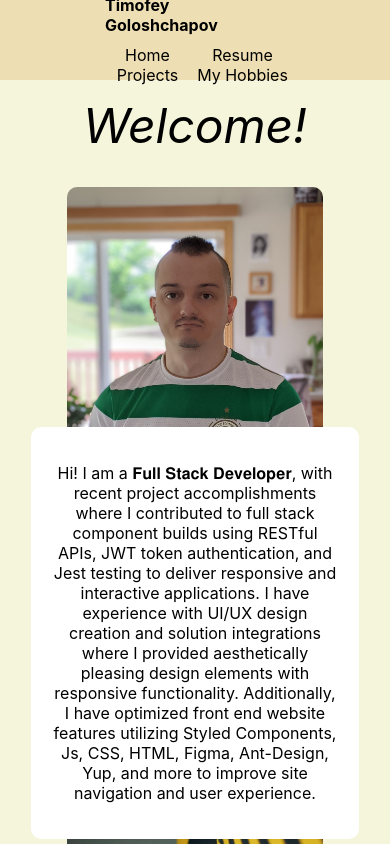
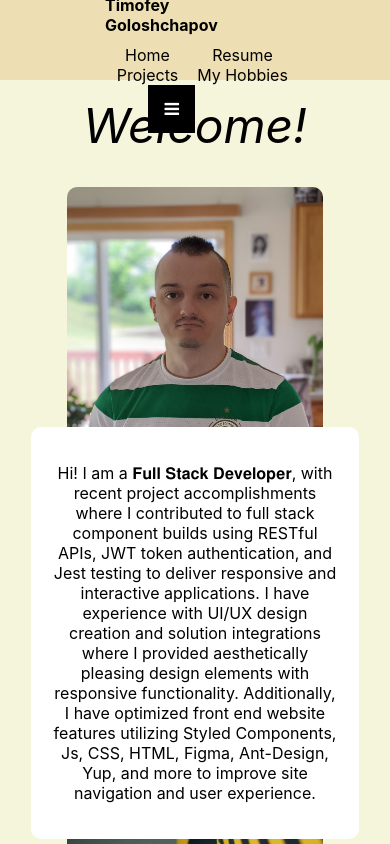
Before and after one commit to Timbobeek/portfolio, a React (Create React App) app: page / in a window 390 px wide. Shown: the top 844 px of the page. Built offline with nearby package versions, Linux system fonts and the light colour scheme.

Commit message:
hamburger is functional

```diff
--- a/src/App.js
+++ b/src/App.js
@@ -6,8 +6,8 @@ const App = () => {
   return(
     <div className='homePage'>
       <span className='welcome'>
-        <span class="message">Welcome!</span>
-        <span class="hiddenMessage">Добро пожаловать!</span>
+        <span className="message">Welcome!</span>
+        <span className="hiddenMessage">Добро пожаловать!</span>
       </span>
       <img className='ProfilePicture2' src="homeface2.jpg" alt="my profile pic2"/>
       <div className='aboutMeText'>
--- a/src/components/header.css
+++ b/src/components/header.css
@@ -43,8 +43,41 @@ header {
   display: none;
 }
 
+.burger{
+  /* overflow: hidden; */
+  background-color: #333;
+  position: relative;
+}
 
-/*------------------fancy hover effect (possible to make the hover field narrower???)----------------*/
+.burger #myLinks {
+  display: none;
+}
+
+.burger a {
+  color: white;
+  padding: 14px 16px;
+  text-decoration: none;
+  font-size: 17px;
+  display: block;
+}
+
+/* Style the hamburger menu */
+.burger a.icon {
+  background: black;
+  display: block;
+  position: absolute;
+  right: 0;
+  top: 0;
+}
+
+/* Add a grey background color on mouse-over */
+.burger a:hover {
+  background-color: #ddd;
+  color: black;
+}
+
+
+/*------------------fancy hover effect----------------*/
 
 
 
--- a/src/components/header.js
+++ b/src/components/header.js
@@ -1,18 +1,27 @@
 import React from 'react';
 import { Link } from 'react-router-dom';
 import './header.css';
+
+function myFunction() {
+  var x = document.getElementById("myLinks");
+  if (x.style.display === "block") {
+    x.style.display = "none";
+  } else {
+    x.style.display = "block";
+  }
+}
 
 const Header = () => {
   return(
       <header>
           <div className='header-left'>
-            <div class="small-screen">Timofey Goloshchapov</div>
+            <div className="small-screen">Timofey Goloshchapov</div>
             <div id="pillar">
 
-              <div class="row">
-                <div class="wrap">
-                  <div class="left">Timofey Goloshchapov</div>
-                  <div class="right">have fun pronouncing my name 😁😁😁😁</div>
+              <div className="row">
+                <div className="wrap">
+                  <div className="left">Timofey Goloshchapov</div>
+                  <div className="right">have fun pronouncing my name 😁😁😁😁</div>
                 </div>
               </div>
             </div>
@@ -41,6 +50,19 @@ const Header = () => {
             <div className='menuOption'><Link to="hobbies">My Hobbies</Link></div>
             {/* <div className='menuOption'>My Hobbies</div> */}
           </div>
+
+          <link rel="stylesheet" href="https://cdnjs.cloudflare.com/ajax/libs/font-awesome/4.7.0/css/font-awesome.min.css"></link>
+
+          <div className='burger'>
+            <div id="myLinks">
+              <a href="#news">News</a>
+              <a href="#contact">Contact</a>
+              <a href="#about">About</a>
+            </div>
+            <a href="#" className="icon" onClick={myFunction}>
+              <i className="fa fa-bars"></i>
+            </a>
+          </div>
       </header>
   );
 }
```
